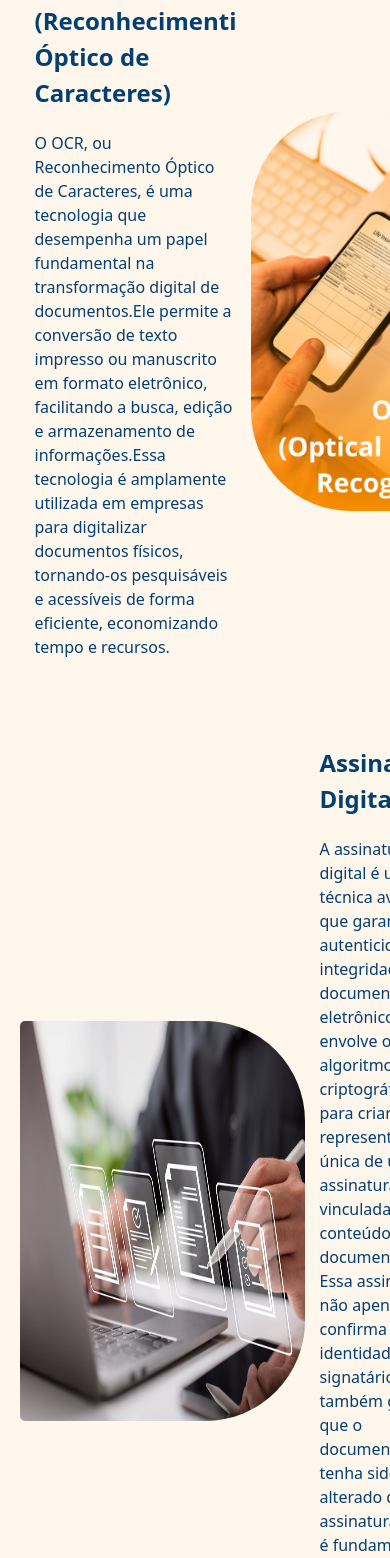
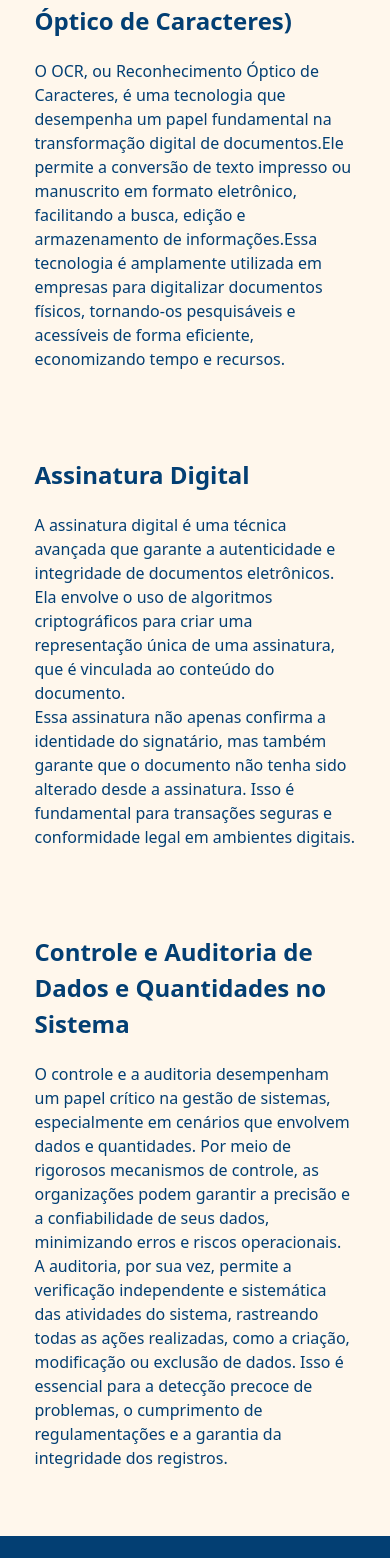
Before and after one commit to arquivexdev/landing-arquivex, a React (Vite) app: page / in a window 390 px wide. Shown: the part 5830-7388 px from the top of the page. Built offline with nearby package versions, Linux system fonts and the light colour scheme.

Commit message:
ajustando mobile TechnologicalSolutions

```diff
--- a/src/components/apresentation-landing/technological-solutions/index.jsx
+++ b/src/components/apresentation-landing/technological-solutions/index.jsx
@@ -17,10 +17,10 @@ const TechnologicalSolutions = () => {
                         eficiente, economizando tempo e recursos.
                     </p>
                 </div>
-                <img src="ocr.png" alt="OCR" width={'auto'} height={400} style={{ borderRadius: "100px 5px 5px 100px" }} />
+                <img className={styles.img} src="ocr.png" alt="OCR" width={'auto'} height={400} style={{ borderRadius: "100px 5px 5px 100px" }} />
             </div>
             <div className={styles.card}>
-                <img src="assinatura.jpg" alt="OCR" width={285} height={400} style={{ borderRadius: "5px 100px 100px 5px" }} />
+                <img className={styles.img} src="assinatura.jpg" alt="OCR" width={285} height={400} style={{ borderRadius: "5px 100px 100px 5px" }} />
                 <div className={styles.wrapperText}>
                     <h2 className={styles.title}>Assinatura Digital</h2>
                     <p className={styles.paragraph}>
@@ -45,7 +45,7 @@ const TechnologicalSolutions = () => {
                         o cumprimento de regulamentações e a garantia da integridade dos registros.
                     </p>
                 </div>
-                <img src="auditoria.png" alt="OCR" width={'auto'} height={400} style={{ borderRadius: "100px 5px 5px 100px" }} />
+                <img className={styles.img} src="auditoria.png" alt="OCR" width={'auto'} height={400} style={{ borderRadius: "100px 5px 5px 100px" }} />
             </div>
         </div>
     )
--- a/src/components/apresentation-landing/technological-solutions/styles.module.css
+++ b/src/components/apresentation-landing/technological-solutions/styles.module.css
@@ -34,3 +34,10 @@
 .title{
     padding: 0px 15px;
 }
+
+.img{
+    @media  (max-width: 600px) {
+        display: none;
+
+    }
+}
```
